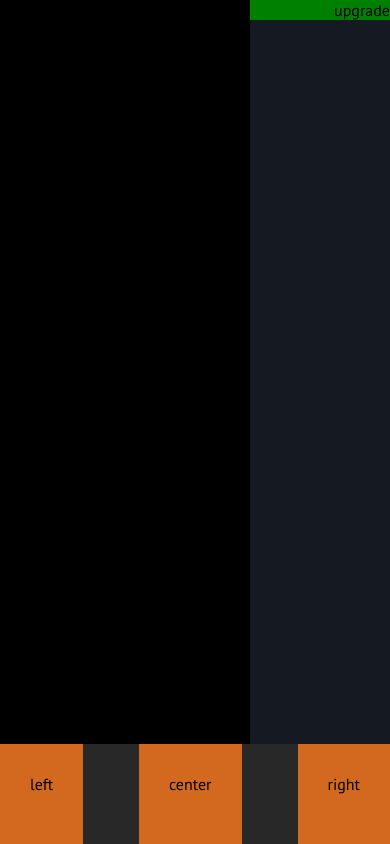
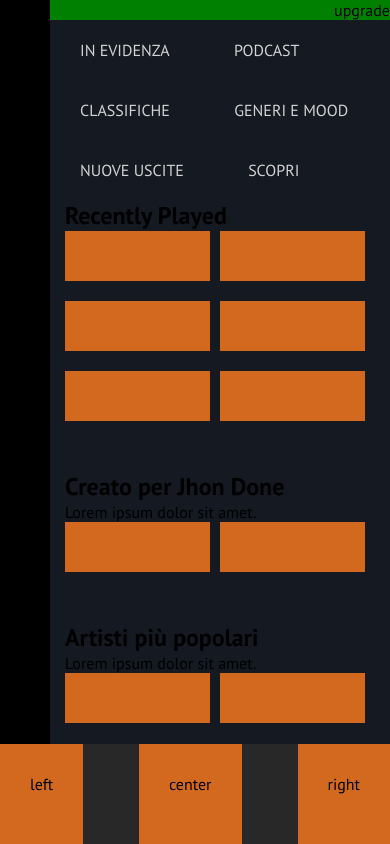
Before and after one commit to SamuelArico99/html-css-spotifyweb, a plain HTML site: page index.html in a window 390 px wide. Drawn offline with Linux system fonts and the light colour scheme.

Commit message:
configurazione layout e responsive

```diff
--- a/css/style.css
+++ b/css/style.css
@@ -28,9 +28,23 @@ aside{
     height: 100%;
     background-color: black;
 }
+.row{
+    display: flex;
+    flex-wrap: wrap;
+}
+.card{
+    width: calc((100% / 6) - 10px);
+    background-color: chocolate;
+    height: 50px;
+    margin-right: 10px;
+    margin-bottom: 20px;
+    display: flex;
+    flex-direction: column;
+}
 /* MAIN */
 .content{
     width: calc(100% - 250px);
+    overflow: auto;
 }
 .upgrade{
     position: sticky;
@@ -40,6 +54,24 @@ aside{
     display: flex;
     justify-content: flex-end;
 }
+#recently , #for-you , #artists{
+    padding: 0 15px;
+    margin-bottom: 30px;
+}
+.nav-bar{
+    display: flex;
+    justify-content: center;
+    flex-wrap: wrap;
+}
+.nav-bar > ul > li{
+    list-style: none;
+    display: inline-block;
+    margin: 20px 30px;
+}
+.nav-bar > ul > li > a{
+    text-decoration: none;
+    color: lightgrey;
+}
 /* ASIDE */
 
 /* FOOTER */
@@ -47,3 +79,23 @@ aside{
     background-color: chocolate;
     padding: 30px;
 }
+
+/* RESPONSIVE */
+@media screen and (max-width: 1100px) {
+    .card{
+        width: calc((100% / 4) - 10px);
+    }
+}
+@media screen and (max-width: 700px) {
+    .card{
+        width: calc((100% / 2) - 10px);
+    }
+}
+@media screen and (max-width: 600px) {
+    aside{
+        width: 50px;
+    }
+    .content{
+        width: calc(100% - 50px);
+    }
+}
--- a/index.html
+++ b/index.html
@@ -20,32 +20,83 @@
             <div class="upgrade">
                 upgrade
             </div>
-            <nav>
+            <nav class="nav-bar">
                 <ul>
                     <li>
+                        <a href="#">IN EVIDENZA</a>
 
                     </li>
                     <li>
+                        <a href="#">PODCAST</a>
 
                     </li>
                     <li>
+                        <a href="#">CLASSIFICHE</a>
 
                     </li>
                     <li>
+                        <a href="#">GENERI E MOOD</a>
 
                     </li>
                     <li>
+                        <a href="#">NUOVE USCITE</a>
 
                     </li>
                     <li>
+                        <a href="#">SCOPRI</a>
 
                     </li>
                 </ul>
             </nav>
             <section id="recently">
+                <h2>Recently Played</h2>
+                <div class="row">
+                    <div class="card">
+
+                    </div>
+                    <div class="card">
+
+                    </div>
+                    <div class="card">
+
+                    </div>
+                    <div class="card">
+
+                    </div>
+                    <div class="card">
+
+                    </div>
+                    <div class="card">
+
+                    </div>
+
+                </div>
+
 
             </section>
             <section id="for-you">
+                <h2>Creato per Jhon Done</h2>
+                <p>Lorem ipsum dolor sit amet.</p>
+                <div class="row">
+                    <div class="card">
+
+                    </div>
+                    <div class="card">
+
+                    </div>
+                </div>
+
+            </section>
+            <section id="artists">
+                <h2>Artisti più popolari</h2>
+                <p>Lorem ipsum dolor sit amet.</p>
+                <div class="row">
+                    <div class="card">
+
+                    </div>
+                    <div class="card">
+
+                    </div>
 
             </section>
 
```
